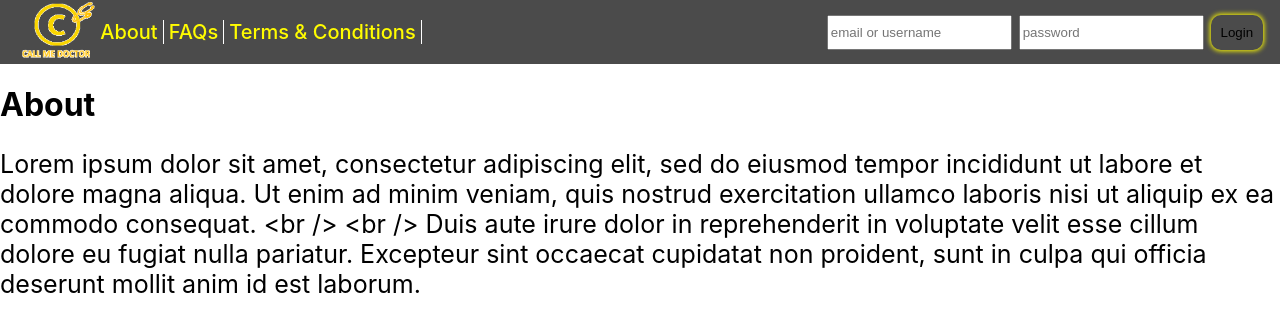
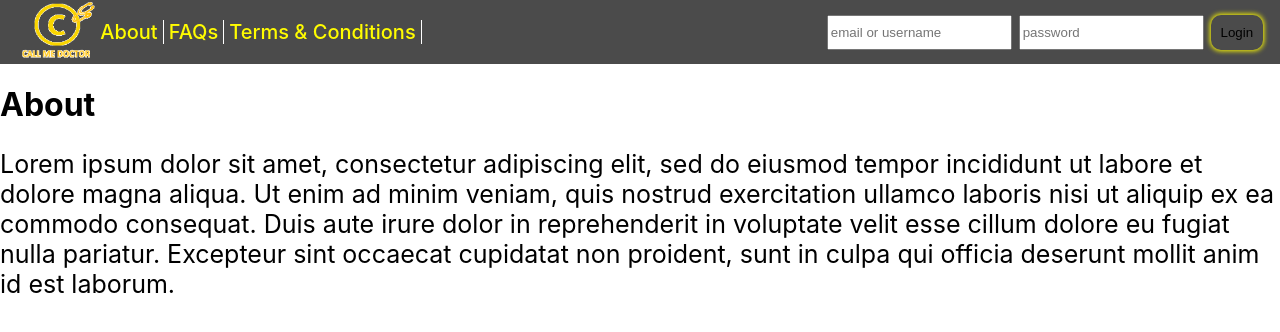
Before and after one commit to Call-me-doctor/cmd-front-end, a React (Create React App) app: page /about in a window 1280 px wide. Shown: the top 332 px of the page. Built offline with nearby package versions, Linux system fonts and the light colour scheme.

Commit message:
fix warnig

```diff
--- a/src/Components/NavigationBar/NavigationBar.scss
+++ b/src/Components/NavigationBar/NavigationBar.scss
@@ -28,6 +28,10 @@
             display: flex;
             min-width: 450px;
             justify-content: space-evenly;
+
+            button {
+                color: $text-color;
+            }
         }
     }
 }
--- a/src/constants.js
+++ b/src/constants.js
@@ -6,14 +6,15 @@ export const MENU_LIST = {
     terms_and_conditions: 'Terms & Conditions',
 }
 
-export const LOREM = 'Lorem ipsum dolor sit amet, \
-             consectetur adipiscing elit, sed do eiusmod \
-             tempor incididunt ut labore et dolore magna \
-             aliqua. Ut enim ad minim veniam, quis nostrud \
-             exercitation ullamco laboris nisi ut aliquip \
-             ex ea commodo consequat. <br /> <br /> \
-             Duis aute irure dolor in reprehenderit in \
-             voluptate velit esse cillum dolore eu fugiat \
-             nulla pariatur. Excepteur sint occaecat \
-             cupidatat non proident, sunt in culpa qui \
-             officia deserunt mollit anim id est laborum.'
+export const LOREM = `Lorem ipsum dolor sit amet,
+             consectetur adipiscing elit, sed do eiusmod
+             tempor incididunt ut labore et dolore magna
+             aliqua. Ut enim ad minim veniam, quis nostrud
+             exercitation ullamco laboris nisi ut aliquip
+             ex ea commodo consequat.
+             \n
+             Duis aute irure dolor in reprehenderit in
+             voluptate velit esse cillum dolore eu fugiat
+             nulla pariatur. Excepteur sint occaecat
+             cupidatat non proident, sunt in culpa qui
+             officia deserunt mollit anim id est laborum.`
```
